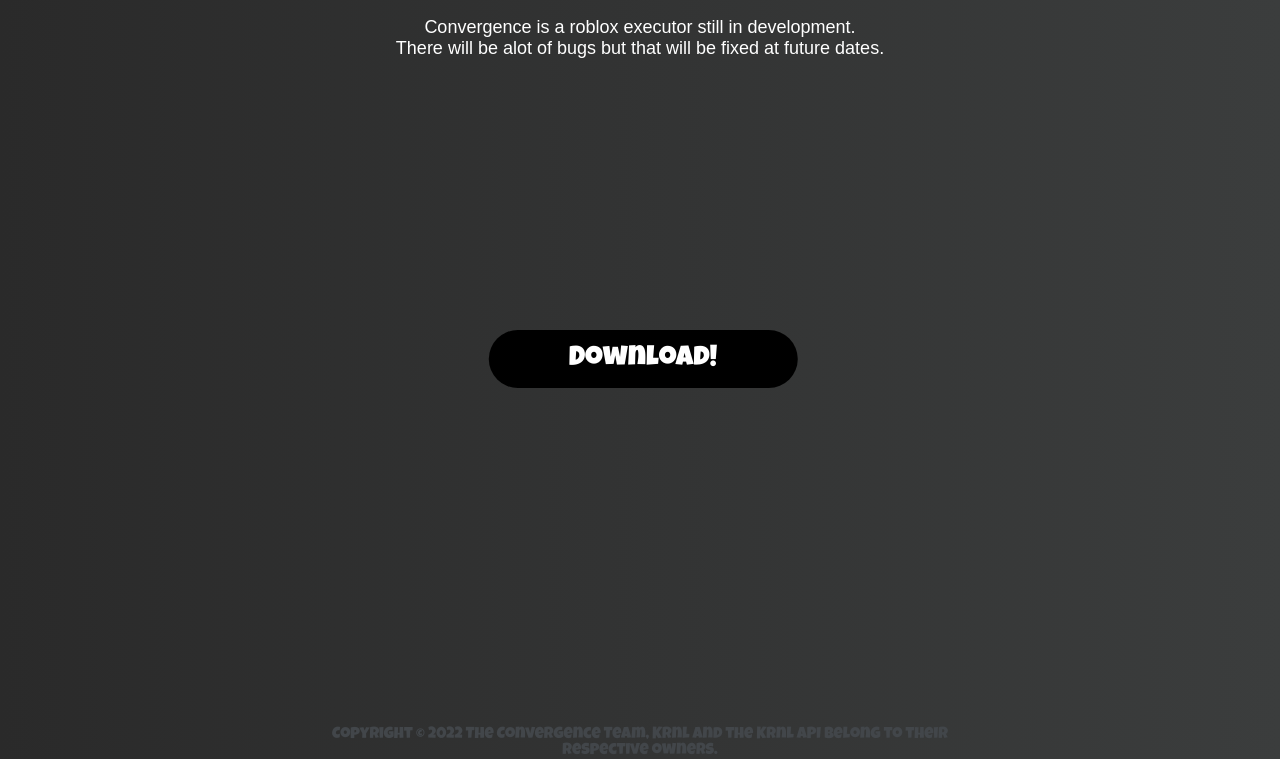
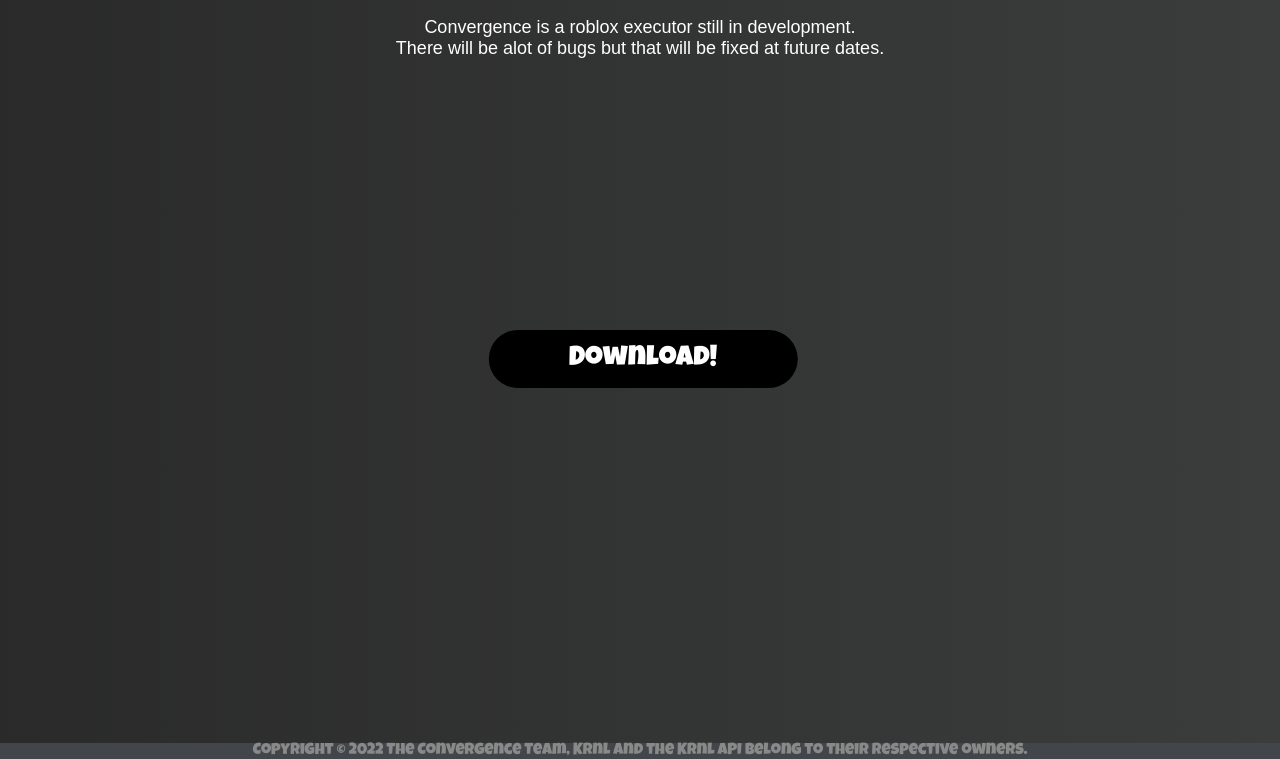
Before and after one commit to ConvergenceMaker/ConvergenceMaker.github.io, a plain HTML site: page index.html in a window 1280 px wide. Shown: the part 41-800 px from the top of the page. Drawn offline with Linux system fonts and the light colour scheme.

Commit message:
Update index.html

```diff
--- a/index.html
+++ b/index.html
@@ -8,8 +8,10 @@
     left: 50%;
     position: absolute;
     font-family: 'Luckiest Guy';
-    color: rgba(66,70,74,255);
+    color: #898989;
     transform: translate(-50%);
+    background-color: rgba(66,70,74,255);
+    width: 100%;
 ">Copyright © 2022 The Convergence Team, Krnl and the Krnl API belong to their respective owners.</footer><style>
 
  @import url('https://fonts.googleapis.com/css2?family=Luckiest+Guy&display=swap');
@@ -80,4 +82,5 @@ transition: transform 500ms ease-in-out, background-color 500ms ease-in-out, col
 </style><h1 onclick="document.location.href = '/'" id="pageBodyTitle" class="title">Convergence Executor</h1><p style="text-align: center;font-size: 18px;font-family: sans-serif;color: white;">Convergence is a roblox executor still in development.<br>There will be alot of bugs but that will be fixed at future dates.</p><a href="/ConvergenceV2.1.zip" class="dlbutton">Download!
 
 </a>
+
 </body></html>
```
